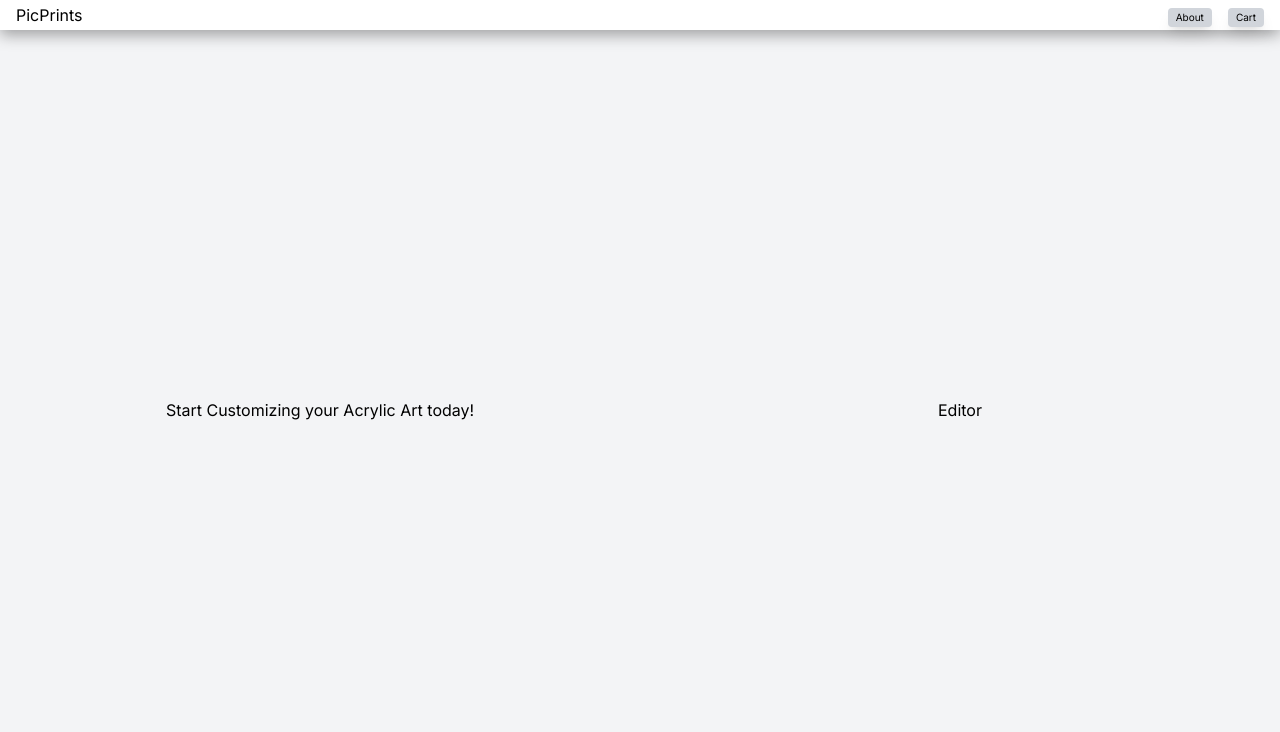
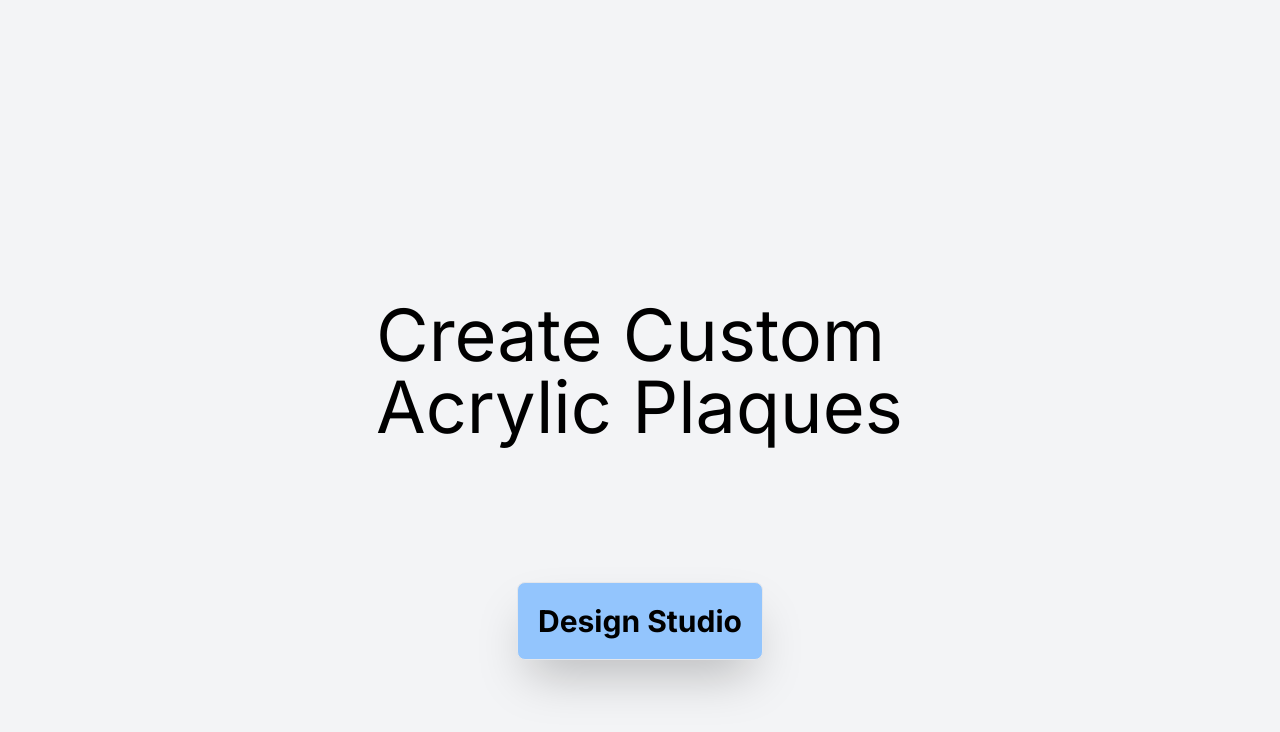
Before and after one commit to Jbrennin2/TS, a Next.js app: page / in a window 1280 px wide. Shown: the top 732 px of the page. Built offline with nearby package versions, Linux system fonts and the light colour scheme.

Commit message:
webhook order id piping

```diff
--- a/app/api/create-order/route.js
+++ b/app/api/create-order/route.js
@@ -29,6 +29,7 @@ export async function POST(request) {
     lineItemPrintUrl
   } = parsedObject;
 
+
   const price = "30.00"
 
   try {
--- a/app/api/webhooks/route.js
+++ b/app/api/webhooks/route.js
@@ -15,7 +15,8 @@ export async function POST(req) {
       req.headers.get("stripe-signature") ,
       process.env.STRIPE_WEBHOOK_SECRET
     );
-    console.log(event);
+    const order_id = event.object.metadata.order_id;
+    console.log(event.object.metadata.order_id);
   } catch (err) {
     console.log(err);
     return NextResponse.json(
--- a/app/checkout/page.jsx
+++ b/app/checkout/page.jsx
@@ -14,8 +14,8 @@ export default function Checkout() {
   return (
     <div className="flex items-center min-h-screen justify-center">
       {!orderId ? (<>
-      <Header />
-      <div className="flex flex-col h-full min-h-screen max-w-[1000px] w-full p-8">
+      {/**<Header /> */}
+      <div className="flex flex-col h-full min-h-screen max-w-[1000px] w-full p-8 justify-center">
         <OrderInfo ImageUrl={ImageUrl}/>
         <ShippingForm ImageUrl={ImageUrl} setOrderId={setOrderId}/>
       </div>
--- a/app/components/banner.jsx
+++ b/app/components/banner.jsx
@@ -9,13 +9,15 @@ export default function Banner({setEditor, editor, setBanner, banner}) {
 
 
     return (
-      <div className="flex justify-between items-center h-[500px] w-full mt-5">
+      <div className="flex justify-center items-center h-[500px] w-full mt-5">
+        <div className="flex flex-col items-center justify-evenly h-full">
         <div className="flex items-center justify-center h-full w-[50%]">
-            <p>Start Customizing your Acrylic Art today!</p>
+            <p className="text-7xl">Create Custom Acrylic Plaques</p>
         </div>
-        <div className="flex flex-col items-center justify-evenly h-full w-[50%]">
         <nav>
-          <a href="/editor">Editor</a>
+          <button className="border bg-blue-300 text-3xl font-bold p-5 rounded-lg shadow-2xl">
+          <a href="/editor">Design Studio</a>
+          </button>
         </nav>
         </div>
       </div>
--- a/app/editor/editor.jsx
+++ b/app/editor/editor.jsx
@@ -248,6 +248,7 @@ export default function Editor({setEditor, setPreview, setImageState}) {
 
 
 const handleMouseMove = (event) => {
+  event.preventDefault();
   if (!isDragging || selectedImageId === null) return;
 
   const scaleFactor = getScaleFactor();
@@ -277,6 +278,7 @@ const handleMouseMove = (event) => {
   } else if (selectedAction === 'resize') {
     const dx = mouseX - centerX;
     const dy = mouseY - centerY;
+    if (dx < 0 || dy < 0) return;
     const currentDiagonalDistance = Math.sqrt(dx**2 + dy**2);
 
     const originalDistanceX = clickedImage.img.width * 0.5 * initialScale;
@@ -409,7 +411,7 @@ return (
       <p className="text-gray-600">(3540x3186)</p>
     </div>
 
-    <div className="flex flex-col justify-between bg-gray-800 w-[15vw] h-[849.6px] outline">
+    <div className="flex flex-col justify-between bg-blue-300 w-[15vw] h-[849.6px] outline">
 
       {/* Images section */}
       <div className="flex flex-col h-full">
--- a/app/editor/page.jsx
+++ b/app/editor/page.jsx
@@ -11,7 +11,7 @@ export default function Page() {
 
     return (
         <div className="flex flex-col items-center justify-evenly min-h-screen bg-gray-100">
-            <Header/>
+            {/**<Header /> */}
             {editor ? <Editor setEditor={setEditor} setPreview={setPreview} setImageState={setImageState}/> : null}
             {preview ? <Preview imageState={imageState}/> : null}
         </div>
--- a/app/finalize/page.jsx
+++ /dev/null
@@ -1,15 +0,0 @@
-"use client"
-import { useSearchParams } from 'next/navigation';
-
-export default function Page() {
-
-    const searchParams = useSearchParams();
-    const imageURL = searchParams.get('image');
-
-    return (
-      <div className="flex flex-col items-center justify-evenly min-h-screen bg-gray-100">
-        <img src={imageURL} />
-        <button onClick={() => {console.log(imageURL)}}>hello</button>
-      </div>
-    );
-}
--- a/app/page.jsx
+++ b/app/page.jsx
@@ -15,8 +15,8 @@ export default function Home() {
   const [banner, setBanner] = useState(true)
 
   return (
-    <main className="flex flex-col items-center justify-evenly min-h-screen bg-gray-100">
-      <Header/>
+    <main className="flex flex-col items-center justify-center min-h-screen bg-gray-100">
+      {/**<Header /> */}
       {banner ? <Banner setEditor={setEditor} editor={editor} setBanner={setBanner} banner={banner} /> : <></>}
     </main>
   )
```
